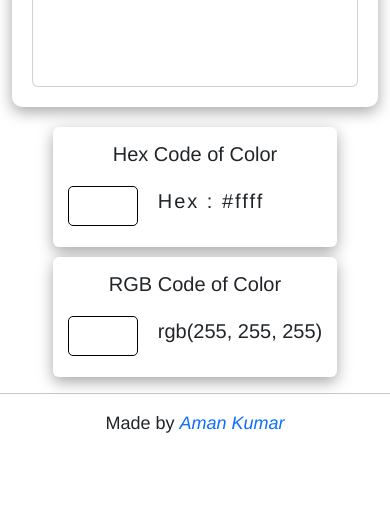
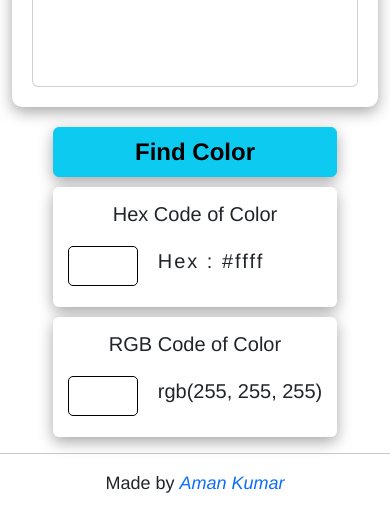
Before and after one commit to Aman2104/imageColorPicker.github.io, a plain HTML site: page index.html in a window 390 px wide. Shown: the part 296-828 px from the top of the page. Drawn offline with nearby package versions, Linux system fonts and the light colour scheme.

Commit message:
mobile-friendly

```diff
--- a/index.html
+++ b/index.html
@@ -25,8 +25,10 @@
             </div>
         </div>
         <div class="d-flex flex-column" style=" gap : 10px;" >
+
+            <button class="btn btn-info">Find Color</button>
             <div class="card card-res"
-                style=" border: transparent; margin-top: 30px; box-shadow: rgb(0 0 0 / 35%) 0px 5px 15px; background: white; padding: 15px; display: inline; height: 120px;">
+                style=" border: transparent; box-shadow: rgb(0 0 0 / 35%) 0px 5px 15px; background: white; padding: 15px; display: inline; height: 120px;">
                 <h5 class="card-title text-center">Hex Code of Color</h5>
                 <div class="color-details">
                     <div class="color-fill">
@@ -39,7 +41,7 @@
 
             </div>
             <div class="card card-res"
-                style=" border: transparent; margin-top: 30px; box-shadow: rgb(0 0 0 / 35%) 0px 5px 15px; background: white; padding: 15px; display: inline; height: 120px;">
+                style=" border: transparent; box-shadow: rgb(0 0 0 / 35%) 0px 5px 15px; background: white; padding: 15px; display: inline; height: 120px;">
                 <h5 class="card-title text-center">RGB Code of Color</h5>
                 <div class="color-details">
                     <div class="color-fill">
--- a/index.js
+++ b/index.js
@@ -12,23 +12,24 @@ image_input.addEventListener("change", function () {
   reader.readAsDataURL(this.files[0]);
 });
 
-document.querySelector("#display_image").addEventListener("click", () => {
+document.querySelector("#display_image").addEventListener("click", open_EyeDropper);
+document.querySelector(".btn").addEventListener("click", open_EyeDropper);
+
+
+function open_EyeDropper() {
   if (document.querySelector("#display_image").classList.contains("display")) {
     const eyedropper = new EyeDropper();
 
     eyedropper.open().then((res) => {
-      console.log(res);
       document.querySelector(".result").innerHTML = `Hex : ${res.sRGBHex}`;
       document.querySelector(".color-fill").style.background = `${res.sRGBHex}`;
-      document.querySelectorAll(
-        ".color-fill"
-      )[1].style.background = `${res.sRGBHex}`;
+      document.querySelectorAll(".color-fill")[1].style.background = `${res.sRGBHex}`;
       let ans = res.sRGBHex;
       let Rgb = ans.substring(1);
       hexToRgbNew(Rgb);
     });
   }
-});
+}
 var copytext = document.querySelector(".result");
 let copybtn = document.querySelectorAll(".fa-clone");
 
@@ -48,7 +49,6 @@ for (let i = 0; i < copybtn.length; i++) {
 }
 
 function hexToRgbNew(hex) {
-  console.log(hex);
   var arrBuff = new ArrayBuffer(4);
   var vw = new DataView(arrBuff);
   vw.setUint32(0, parseInt(hex, 16), false);
@@ -58,6 +58,6 @@ function hexToRgbNew(hex) {
     ".getRgb"
   ).innerHTML = `rgb(${arrByte[1]}, ${arrByte[2]}, ${arrByte[3]})`;
 
-  console.log(arrByte[1], arrByte[2], arrByte[3]);
+
   return arrByte[1] + "," + arrByte[2] + "," + arrByte[3];
 }
--- a/style.css
+++ b/style.css
@@ -86,6 +86,13 @@ footer p a{
 footer p{
     font-size: 18px;
 }
+
+
+.btn{
+    box-shadow: rgba(0, 0, 0, 0.35) 0px 5px 15px;
+    font-size:x-large!important;
+    font-weight: bold!important;
+}
 @media screen and (max-width: 852px){
     .inputImage{
         width: 55%;
```
